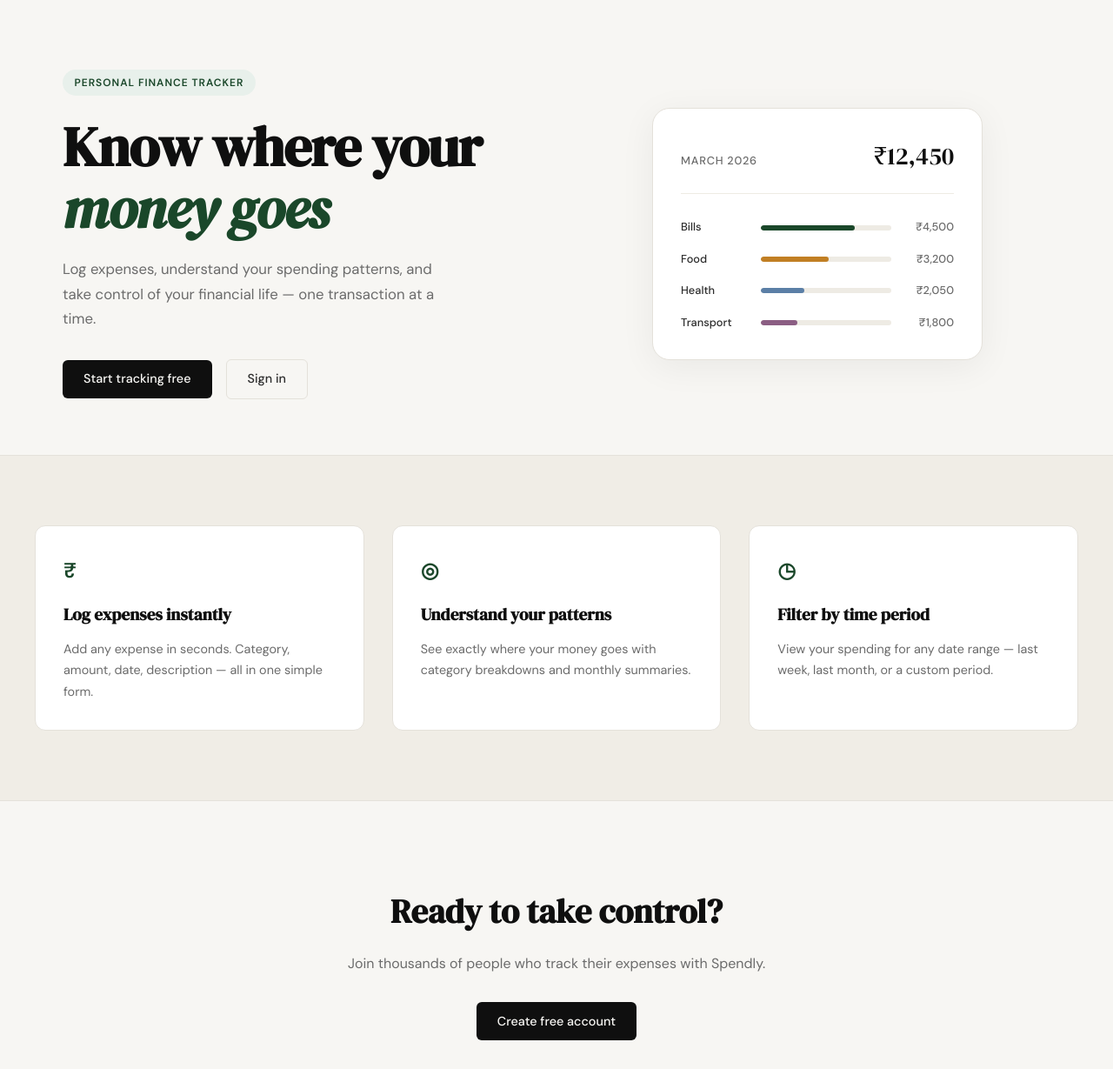
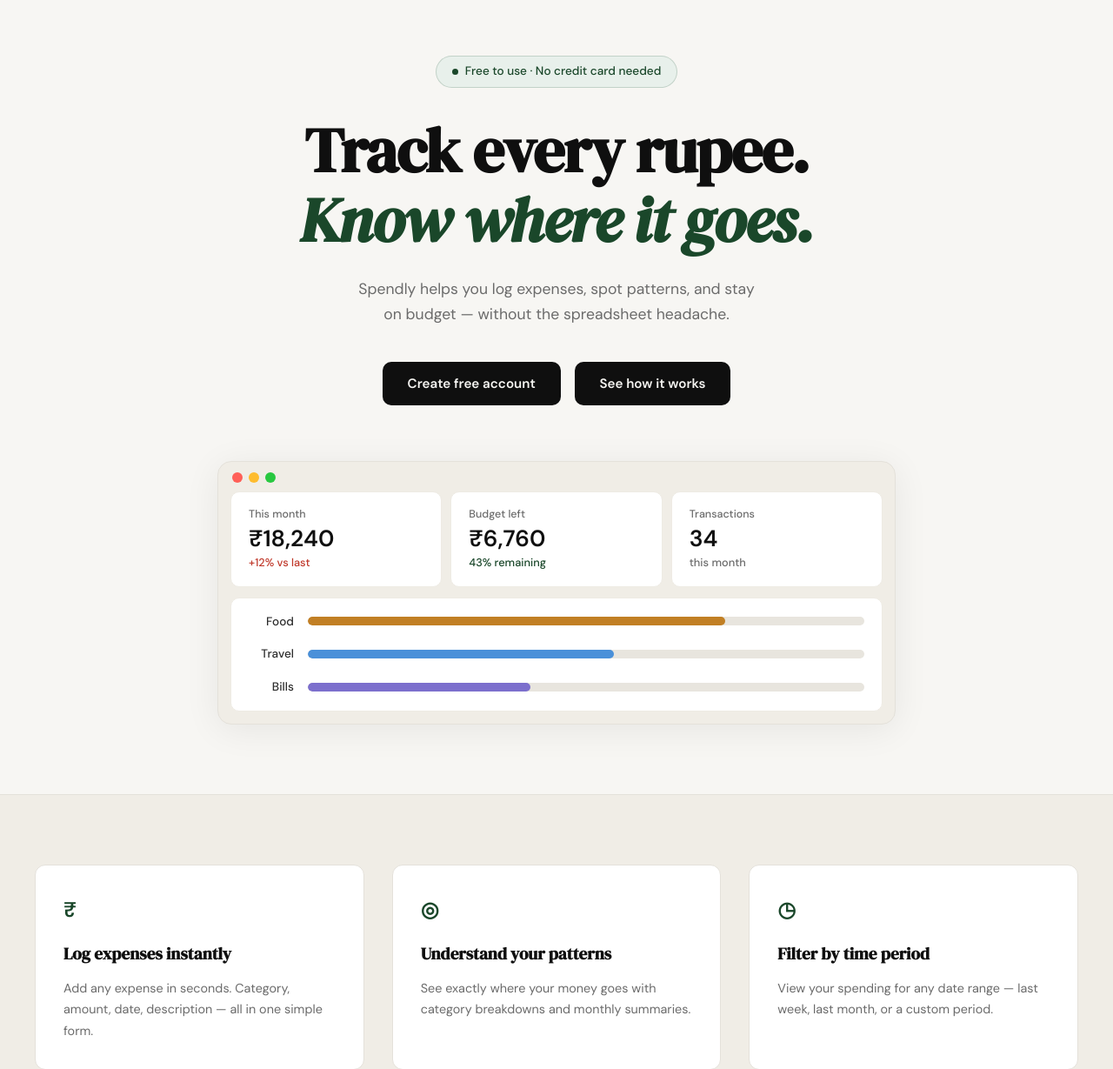
Before and after one commit to manishkumar27121996/spendly, a Flask app: page / in a window 1280 px wide. Shown: the part 61-1290 px from the top of the page at 87% size. Run offline with Flask 3, Linux system fonts and the light colour scheme.

Commit message:
landing: redesign hero section to match mockup

```diff
--- /dev/null
+++ b/static/css/landing.css
@@ -0,0 +1,216 @@
+/* ------------------------------------------------------------------ */
+/* Hero v2 — centered single-column layout                             */
+/* ------------------------------------------------------------------ */
+
+.hero-v2 {
+    padding: 4rem 2rem 5rem;
+    text-align: center;
+}
+
+.hero-v2-inner {
+    max-width: 780px;
+    margin: 0 auto;
+    display: flex;
+    flex-direction: column;
+    align-items: center;
+}
+
+/* Badge */
+.hero-v2-badge {
+    display: inline-flex;
+    align-items: center;
+    gap: 0.5rem;
+    background: var(--accent-light);
+    color: var(--accent);
+    font-size: 0.85rem;
+    font-weight: 500;
+    padding: 0.4rem 1.1rem;
+    border-radius: 999px;
+    border: 1px solid rgba(26, 71, 42, 0.18);
+    margin-bottom: 2rem;
+}
+
+.hero-v2-dot {
+    width: 7px;
+    height: 7px;
+    background: var(--accent);
+    border-radius: 50%;
+    flex-shrink: 0;
+}
+
+/* Title */
+.hero-v2-title {
+    font-family: var(--font-display);
+    font-size: clamp(2.8rem, 6vw, 4.5rem);
+    line-height: 1.12;
+    letter-spacing: -0.02em;
+    color: var(--ink);
+    margin-bottom: 1.5rem;
+}
+
+.hero-v2-title em {
+    font-style: italic;
+    color: var(--accent);
+    display: block;
+}
+
+/* Subtitle */
+.hero-v2-subtitle {
+    font-size: 1.1rem;
+    color: var(--ink-muted);
+    line-height: 1.65;
+    max-width: 540px;
+    margin-bottom: 2.5rem;
+}
+
+/* CTA buttons */
+.hero-v2-actions {
+    display: flex;
+    gap: 1rem;
+    justify-content: center;
+    margin-bottom: 4rem;
+}
+
+.btn-hero-dark {
+    display: inline-block;
+    background: var(--ink);
+    color: var(--paper);
+    padding: 0.8rem 1.8rem;
+    border-radius: 10px;
+    font-family: var(--font-body);
+    font-size: 0.95rem;
+    font-weight: 600;
+    text-decoration: none;
+    transition: background 0.2s;
+}
+
+.btn-hero-dark:hover { background: var(--accent); }
+
+/* ------------------------------------------------------------------ */
+/* Mock browser window                                                 */
+/* ------------------------------------------------------------------ */
+
+.mock-window {
+    width: 100%;
+    background: var(--paper-warm);
+    border-radius: 16px;
+    border: 1px solid var(--border);
+    box-shadow: 0 6px 40px rgba(0, 0, 0, 0.07);
+    overflow: hidden;
+}
+
+.mock-window-bar {
+    display: flex;
+    align-items: center;
+    gap: 7px;
+    padding: 12px 16px 10px;
+}
+
+.mock-dot {
+    width: 12px;
+    height: 12px;
+    border-radius: 50%;
+    flex-shrink: 0;
+}
+
+.mock-dot-red    { background: #ff5f57; }
+.mock-dot-yellow { background: #febc2e; }
+.mock-dot-green  { background: #28c840; }
+
+.mock-window-body {
+    padding: 0 14px 14px;
+    display: flex;
+    flex-direction: column;
+    gap: 12px;
+}
+
+/* Stat cards */
+.mock-stats {
+    display: grid;
+    grid-template-columns: repeat(3, 1fr);
+    gap: 10px;
+}
+
+.mock-stat-card {
+    background: #ffffff;
+    border: 1px solid var(--border-soft);
+    border-radius: 10px;
+    padding: 1rem 1.25rem;
+    display: flex;
+    flex-direction: column;
+    gap: 0.2rem;
+    text-align: left;
+}
+
+.mock-stat-label {
+    font-size: 0.78rem;
+    color: var(--ink-muted);
+    font-weight: 500;
+}
+
+.mock-stat-value {
+    font-size: 1.65rem;
+    font-weight: 700;
+    color: var(--ink);
+    line-height: 1.1;
+}
+
+.mock-stat-sub {
+    font-size: 0.8rem;
+    font-weight: 500;
+}
+
+.mock-stat-sub--red   { color: #c0392b; }
+.mock-stat-sub--green { color: var(--accent); }
+.mock-stat-sub--muted { color: var(--ink-muted); }
+
+/* Bar chart */
+.mock-bars-v2 {
+    background: #ffffff;
+    border: 1px solid var(--border-soft);
+    border-radius: 10px;
+    padding: 1rem 1.25rem;
+    display: flex;
+    flex-direction: column;
+    gap: 1rem;
+}
+
+.mock-bar-v2-row {
+    display: grid;
+    grid-template-columns: 52px 1fr;
+    align-items: center;
+    gap: 1rem;
+}
+
+.mock-bar-v2-label {
+    font-size: 0.85rem;
+    font-weight: 500;
+    color: var(--ink-soft);
+    text-align: right;
+}
+
+.mock-bar-v2-track {
+    height: 10px;
+    background: #e8e5de;
+    border-radius: 999px;
+    overflow: hidden;
+}
+
+.mock-bar-v2-fill {
+    height: 100%;
+    border-radius: 999px;
+}
+
+.mock-bar-v2-fill--orange { background: #c17f24; }
+.mock-bar-v2-fill--blue   { background: #4a90d9; }
+.mock-bar-v2-fill--purple { background: #7c6fcd; }
+
+/* ------------------------------------------------------------------ */
+/* Responsive                                                          */
+/* ------------------------------------------------------------------ */
+
+@media (max-width: 600px) {
+    .mock-stats { grid-template-columns: 1fr; }
+    .hero-v2-actions { flex-direction: column; align-items: stretch; }
+    .hero-v2-subtitle br { display: none; }
+}
--- a/templates/landing.html
+++ b/templates/landing.html
@@ -2,66 +2,86 @@
 
 {% block title %}Spendly — Track Every Rupee{% endblock %}
 
+{% block head %}
+<link rel="stylesheet" href="{{ url_for('static', filename='css/landing.css') }}">
+{% endblock %}
+
 {% block content %}
 
-<section class="hero">
-    <div class="hero-inner">
-        <div class="hero-badge">Personal Finance Tracker</div>
-        <h1 class="hero-title">
-            Know where your<br>
-            <em>money goes</em>
+<section class="hero-v2">
+    <div class="hero-v2-inner">
+
+        <div class="hero-v2-badge">
+            <span class="hero-v2-dot"></span>
+            Free to use · No credit card needed
+        </div>
+
+        <h1 class="hero-v2-title">
+            Track every rupee.<br>
+            <em>Know where it goes.</em>
         </h1>
-        <p class="hero-subtitle">
-            Log expenses, understand your spending patterns,
-            and take control of your financial life —
-            one transaction at a time.
+
+        <p class="hero-v2-subtitle">
+            Spendly helps you log expenses, spot patterns, and stay<br>
+            on budget — without the spreadsheet headache.
         </p>
-        <div class="hero-actions">
-            <a href="{{ url_for('register') }}" class="btn-primary">Start tracking free</a>
-            <a href="{{ url_for('login') }}" class="btn-ghost">Sign in</a>
+
+        <div class="hero-v2-actions">
+            <a href="{{ url_for('register') }}" class="btn-hero-dark">Create free account</a>
+            <a href="#features" class="btn-hero-dark">See how it works</a>
         </div>
-    </div>
-    <div class="hero-visual">
-        <div class="mock-card">
-            <div class="mock-card-header">
-                <span class="mock-label">March 2026</span>
-                <span class="mock-total">₹12,450</span>
+
+        <div class="mock-window">
+            <div class="mock-window-bar">
+                <span class="mock-dot mock-dot-red"></span>
+                <span class="mock-dot mock-dot-yellow"></span>
+                <span class="mock-dot mock-dot-green"></span>
             </div>
-            <div class="mock-bars">
-                <div class="mock-bar-row">
-                    <span class="mock-cat">Bills</span>
-                    <div class="mock-bar-track">
-                        <div class="mock-bar" style="width: 72%"></div>
+            <div class="mock-window-body">
+                <div class="mock-stats">
+                    <div class="mock-stat-card">
+                        <span class="mock-stat-label">This month</span>
+                        <span class="mock-stat-value">₹18,240</span>
+                        <span class="mock-stat-sub mock-stat-sub--red">+12% vs last</span>
                     </div>
-                    <span class="mock-amt">₹4,500</span>
+                    <div class="mock-stat-card">
+                        <span class="mock-stat-label">Budget left</span>
+                        <span class="mock-stat-value">₹6,760</span>
+                        <span class="mock-stat-sub mock-stat-sub--green">43% remaining</span>
+                    </div>
+                    <div class="mock-stat-card">
+                        <span class="mock-stat-label">Transactions</span>
+                        <span class="mock-stat-value">34</span>
+                        <span class="mock-stat-sub mock-stat-sub--muted">this month</span>
+                    </div>
                 </div>
-                <div class="mock-bar-row">
-                    <span class="mock-cat">Food</span>
-                    <div class="mock-bar-track">
-                        <div class="mock-bar mock-bar-2" style="width: 52%"></div>
+                <div class="mock-bars-v2">
+                    <div class="mock-bar-v2-row">
+                        <span class="mock-bar-v2-label">Food</span>
+                        <div class="mock-bar-v2-track">
+                            <div class="mock-bar-v2-fill mock-bar-v2-fill--orange" style="width: 75%"></div>
+                        </div>
                     </div>
-                    <span class="mock-amt">₹3,200</span>
-                </div>
-                <div class="mock-bar-row">
-                    <span class="mock-cat">Health</span>
-                    <div class="mock-bar-track">
-                        <div class="mock-bar mock-bar-3" style="width: 33%"></div>
+                    <div class="mock-bar-v2-row">
+                        <span class="mock-bar-v2-label">Travel</span>
+                        <div class="mock-bar-v2-track">
+                            <div class="mock-bar-v2-fill mock-bar-v2-fill--blue" style="width: 55%"></div>
+                        </div>
                     </div>
-                    <span class="mock-amt">₹2,050</span>
-                </div>
-                <div class="mock-bar-row">
-                    <span class="mock-cat">Transport</span>
-                    <div class="mock-bar-track">
-                        <div class="mock-bar mock-bar-4" style="width: 28%"></div>
+                    <div class="mock-bar-v2-row">
+                        <span class="mock-bar-v2-label">Bills</span>
+                        <div class="mock-bar-v2-track">
+                            <div class="mock-bar-v2-fill mock-bar-v2-fill--purple" style="width: 40%"></div>
+                        </div>
                     </div>
-                    <span class="mock-amt">₹1,800</span>
                 </div>
             </div>
         </div>
+
     </div>
 </section>
 
-<section class="features">
+<section class="features" id="features">
     <div class="features-inner">
         <div class="feature-card">
             <div class="feature-icon">₹</div>
```
